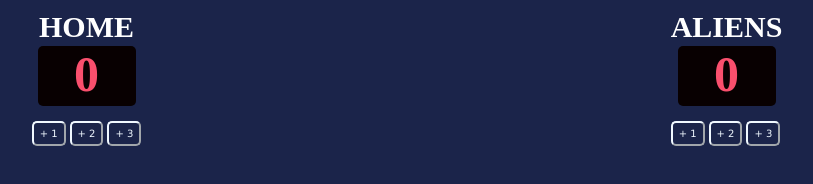
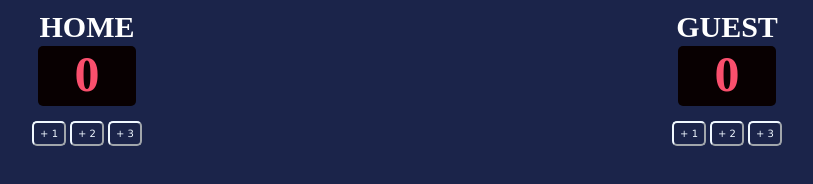
Before and after one commit to MrRojodgaf/SCORE-BOARD, a plain HTML site: page index.html in a window 1280 px wide. Shown: the whole page, without its empty margins (233-1046 px from the left). Drawn offline with nearby package versions, Linux system fonts and the light colour scheme; a web font is replaced by a local one.

Commit message:
aliens to guest

```diff
--- a/index.html
+++ b/index.html
@@ -16,7 +16,7 @@
             </div>
 
             <div>
-                <h3>ALIENS</h3>
+                <h3>GUEST</h3>
                 <div class="both-score">
                   <h4 id="score-guest">0</h4>
                 </div>
```
